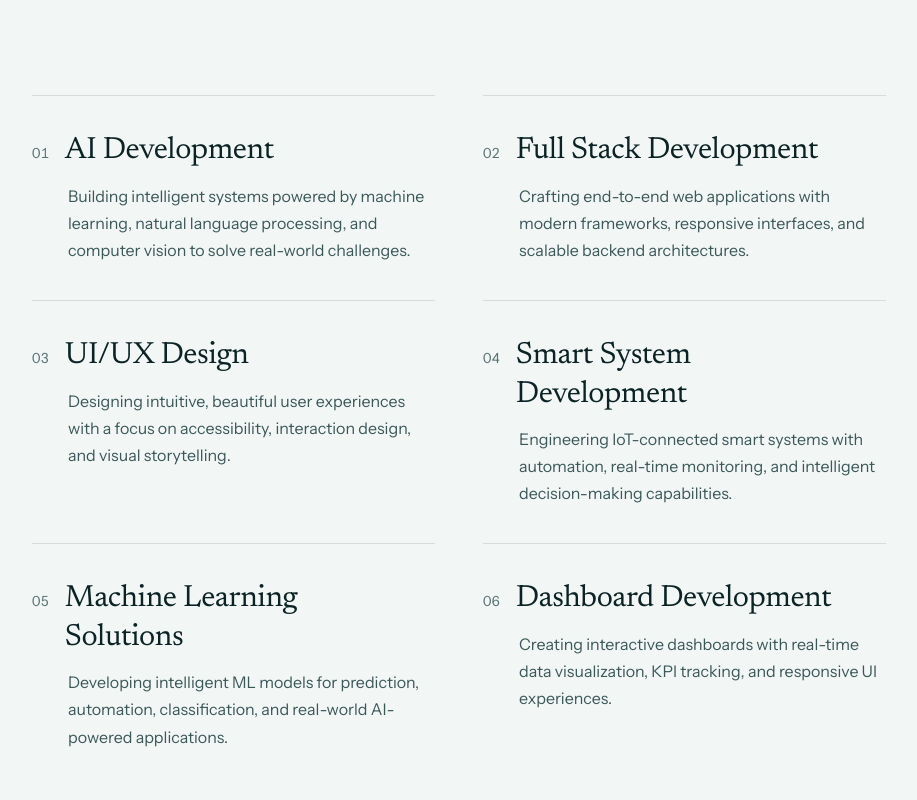
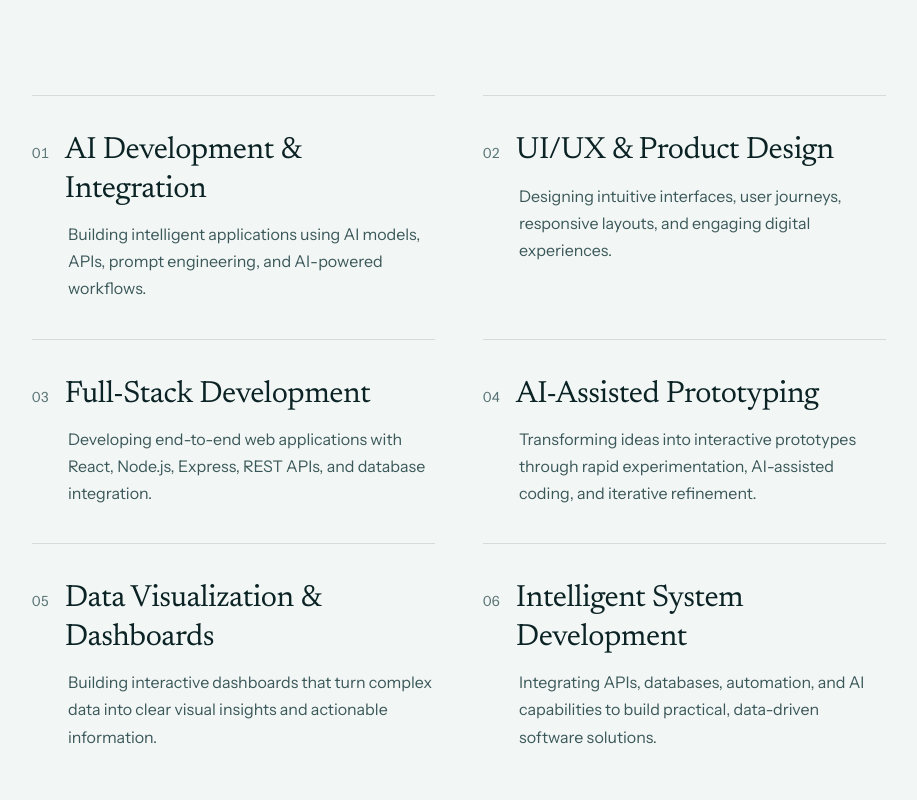
Before and after one commit to Naveen132004/Portfolio, a React (Vite) app: page / in a window 1280 px wide. Shown: the part 2020-2820 px from the top of the page, without its empty margins (330-1247 px from the left). Built offline with nearby package versions, Linux system fonts and the light colour scheme.

Commit message:
Update services section with new offerings
Co-Authored-By: Claude Opus 5.5 <noreply@anthropic.com>

```diff
--- a/src/data/services.ts
+++ b/src/data/services.ts
@@ -7,35 +7,38 @@ export interface Service {
 export const services: Service[] = [
   {
     number: '01',
-    title: 'AI Development',
+    title: 'AI Development & Integration',
     description:
-      'Building intelligent systems powered by machine learning, natural language processing, and computer vision to solve real-world challenges.',
+      'Building intelligent applications using AI models, APIs, prompt engineering, and AI-powered workflows.',
   },
   {
     number: '02',
-    title: 'Full Stack Development',
+    title: 'UI/UX & Product Design',
     description:
-      'Crafting end-to-end web applications with modern frameworks, responsive interfaces, and scalable backend architectures.',
+      'Designing intuitive interfaces, user journeys, responsive layouts, and engaging digital experiences.',
   },
   {
     number: '03',
-    title: 'UI/UX Design',
+    title: 'Full-Stack Development',
     description:
-      'Designing intuitive, beautiful user experiences with a focus on accessibility, interaction design, and visual storytelling.',
+      'Developing end-to-end web applications with React, Node.js, Express, REST APIs, and database integration.',
   },
   {
     number: '04',
-    title: 'Smart System Development',
+    title: 'AI-Assisted Prototyping',
     description:
-      'Engineering IoT-connected smart systems with automation, real-time monitoring, and intelligent decision-making capabilities.',
+      'Transforming ideas into interactive prototypes through rapid experimentation, AI-assisted coding, and iterative refinement.',
   },
   {
     number: '05',
-    title: 'Machine Learning Solutions',
+    title: 'Data Visualization & Dashboards',
     description:
-      'Developing intelligent ML models for prediction, automation, classification, and real-world AI-powered applications.',
+      'Building interactive dashboards that turn complex data into clear visual insights and actionable information.',
   },
-  { number: '06', title: 'Dashboard Development', description: 'Creating interactive dashboards with real-time data visualization, KPI tracking, and responsive UI experiences.', },
-
-
+  {
+    number: '06',
+    title: 'Intelligent System Development',
+    description:
+      'Integrating APIs, databases, automation, and AI capabilities to build practical, data-driven software solutions.',
+  },
 ];
```
